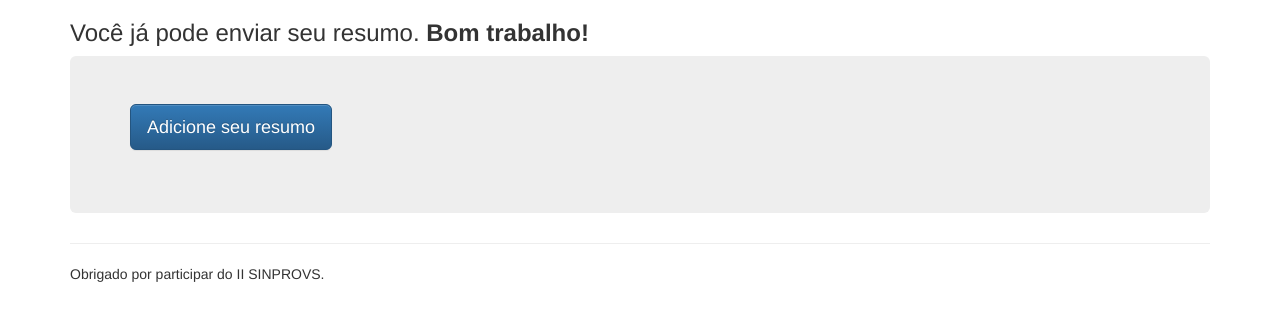
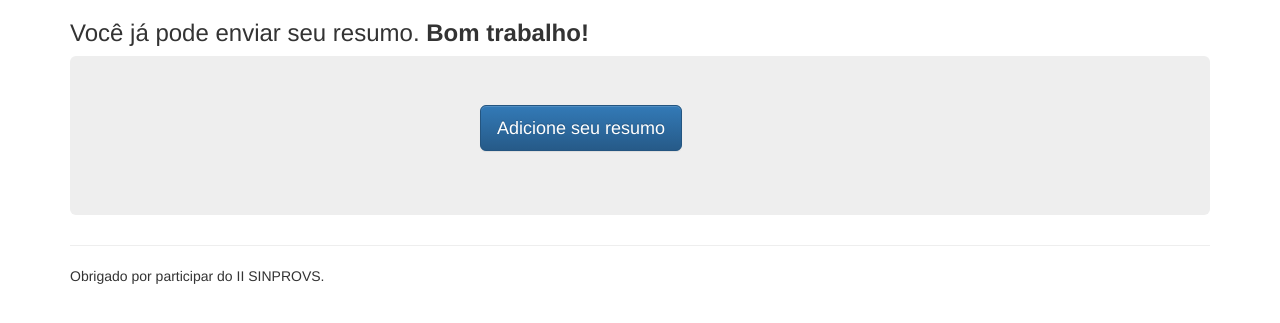
Before and after one commit to pixies/academic, a Django app: template templates/profile/index.html in a window 1280 px wide. Shown: the part 132-455 px from the top of the page. Run offline with Django 3.2, Linux system fonts and the light colour scheme; the template is opened without the code that fills it, so the values that code supplies are empty; the visitor is signed in with stand-in values (Sample User, id 1); parts of the project's set-up code (start-up, migrations or seed data) failed here and were passed over; some libraries are stand-ins or nearby versions.

```diff
--- a/templates/profile/index.html
+++ b/templates/profile/index.html
@@ -15,6 +15,8 @@
       {% endif %}
       </h3>
       <div class="jumbotron">
+
+
         {% if membro.membroprofile.status_inscricao == 'inativo' %}
 
             <div class="row">
@@ -38,7 +40,12 @@
             </div>
 
         {% else %}
+
+
           {% if submissao %}
+
+
+
             <table class="table table-striped">
               <tr>
                 <th>Título</th>
@@ -55,10 +62,21 @@
                 <td class="info"> {{ membro.first_name }} {{ membro.last_name }}</td>
               </tr>
             </table>
+
+
+
           {% else %}
-            <a class="btn btn-primary btn-lg" href="/submissao/" role="button">
-              Adicione seu resumo
-            </a>
+
+            <div class="row">
+                <div class="col-lg-2 col-xs-12 col-sm-12 col-md-12"></div>
+
+                <div class="col-lg-8 col-xs-12 col-sm-12 col-md-12 col-lg-offset-4">
+                   <a class="btn btn-primary btn-lg" href="/submissao/" role="button">Adicione seu resumo</a>
+                </div>
+
+                <div class="col-lg-2 col-xs-12 col-sm-12 col-md-12"></div>
+            </div>
+
           {% endif %}
         {% endif %}
       </p>
```
